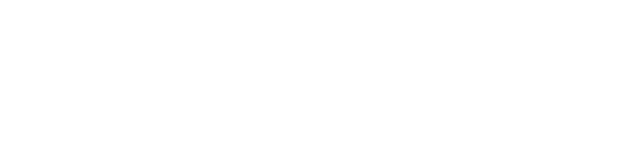
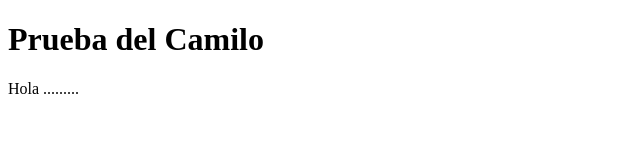
Before and after one commit to Camilosan24/prueba-conflictos, a plain HTML site: page index.html in a window 1280 px wide. Shown: the whole page, without its empty margins (0-640 px from the left). Drawn offline with Linux system fonts and the light colour scheme.

Commit message:
My firs commit

```diff
--- a/index.html
+++ b/index.html
@@ -7,6 +7,7 @@
    <title>Document</title>
 </head>
 <body>
-
+   <h1>Prueba del Camilo</h1>
+   <p>Hola .........</p>
 </body>
 </html>
```
